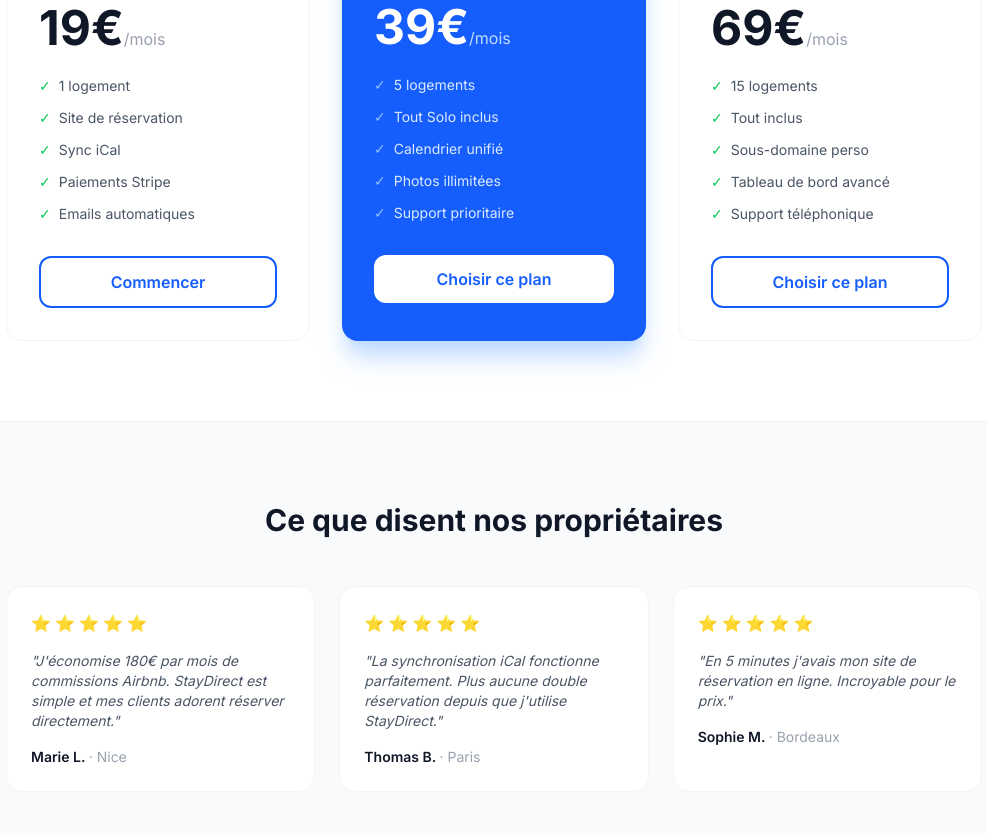
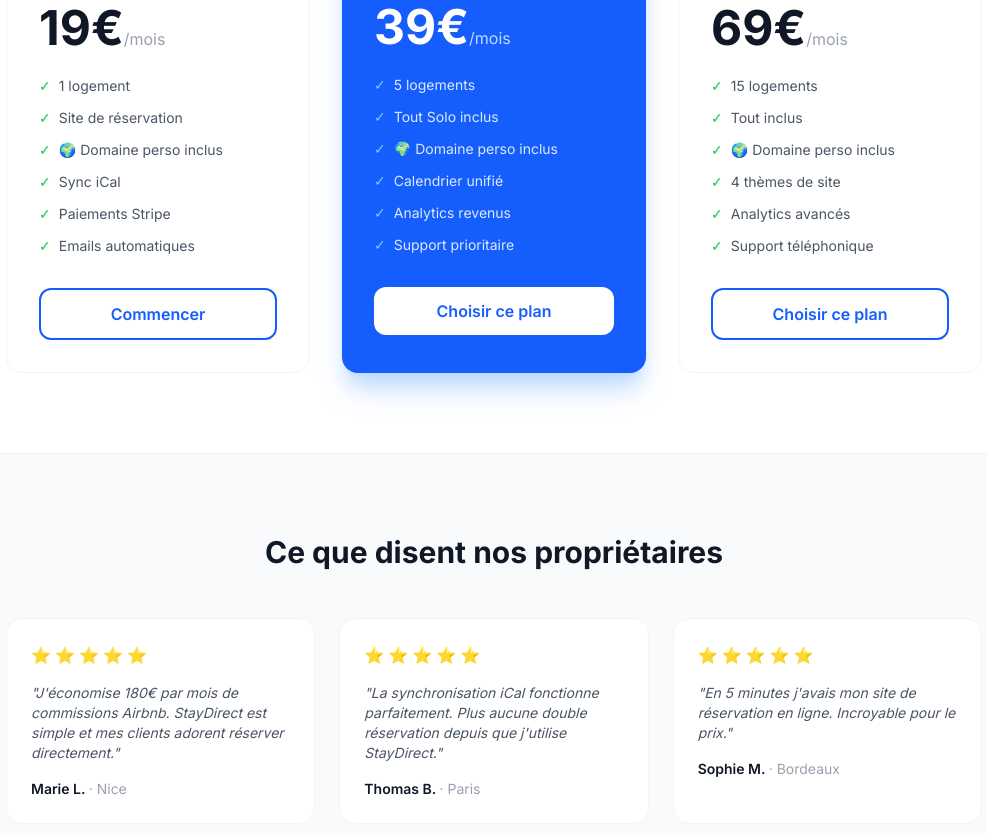
Before and after one commit to bnka36/staydirect, a Next.js app: page / in a window 1280 px wide. Shown: the part 3180-4013 px from the top of the page, without its empty margins (146-1133 px from the left). Built offline with nearby package versions, Linux system fonts and the light colour scheme.

Commit message:
Domaine perso inclus dans tous les plans + mise a jour tarifs

```diff
--- a/app/page.tsx
+++ b/app/page.tsx
@@ -206,7 +206,7 @@ export default function HomePage() {
               price: '19',
               period: '/mois',
               desc: '1 logement',
-              features: ['1 logement', 'Site de réservation', 'Sync iCal', 'Paiements Stripe', 'Emails automatiques'],
+              features: ['1 logement', 'Site de réservation', '🌍 Domaine perso inclus', 'Sync iCal', 'Paiements Stripe', 'Emails automatiques'],
               cta: 'Commencer',
               popular: false,
               href: '/register',
@@ -216,7 +216,7 @@ export default function HomePage() {
               price: '39',
               period: '/mois',
               desc: 'Jusqu\'à 5 logements',
-              features: ['5 logements', 'Tout Solo inclus', 'Calendrier unifié', 'Photos illimitées', 'Support prioritaire'],
+              features: ['5 logements', 'Tout Solo inclus', '🌍 Domaine perso inclus', 'Calendrier unifié', 'Analytics revenus', 'Support prioritaire'],
               cta: 'Choisir ce plan',
               popular: true,
               href: '/register',
@@ -226,7 +226,7 @@ export default function HomePage() {
               price: '69',
               period: '/mois',
               desc: 'Jusqu\'à 15 logements',
-              features: ['15 logements', 'Tout inclus', 'Sous-domaine perso', 'Tableau de bord avancé', 'Support téléphonique'],
+              features: ['15 logements', 'Tout inclus', '🌍 Domaine perso inclus', '4 thèmes de site', 'Analytics avancés', 'Support téléphonique'],
               cta: 'Choisir ce plan',
               popular: false,
               href: '/register',
--- a/app/pricing/page.tsx
+++ b/app/pricing/page.tsx
@@ -13,6 +13,7 @@ const plans = [
     features: [
       '1 logement',
       'Site de réservation public',
+      '🌍 Domaine perso inclus',
       'Paiement Stripe direct',
       'Sync iCal Airbnb/Booking',
       'Emails de confirmation',
@@ -30,6 +31,7 @@ const plans = [
     features: [
       'Jusqu\'à 5 logements',
       'Tout le plan Solo',
+      '🌍 Domaine perso inclus',
       'Calendrier unifié',
       'Photos illimitées',
       'Statistiques de revenus',
@@ -48,9 +50,9 @@ const plans = [
     features: [
       'Jusqu\'à 15 logements',
       'Tout le plan Petit propriétaire',
-      'Sous-domaine personnalisé',
-      'Widget de réservation',
-      'Tableau de bord avancé',
+      '🌍 Domaine perso inclus',
+      '4 thèmes de site au choix',
+      'Analytics avancés',
       'Support téléphonique',
     ],
     color: 'purple',
```
